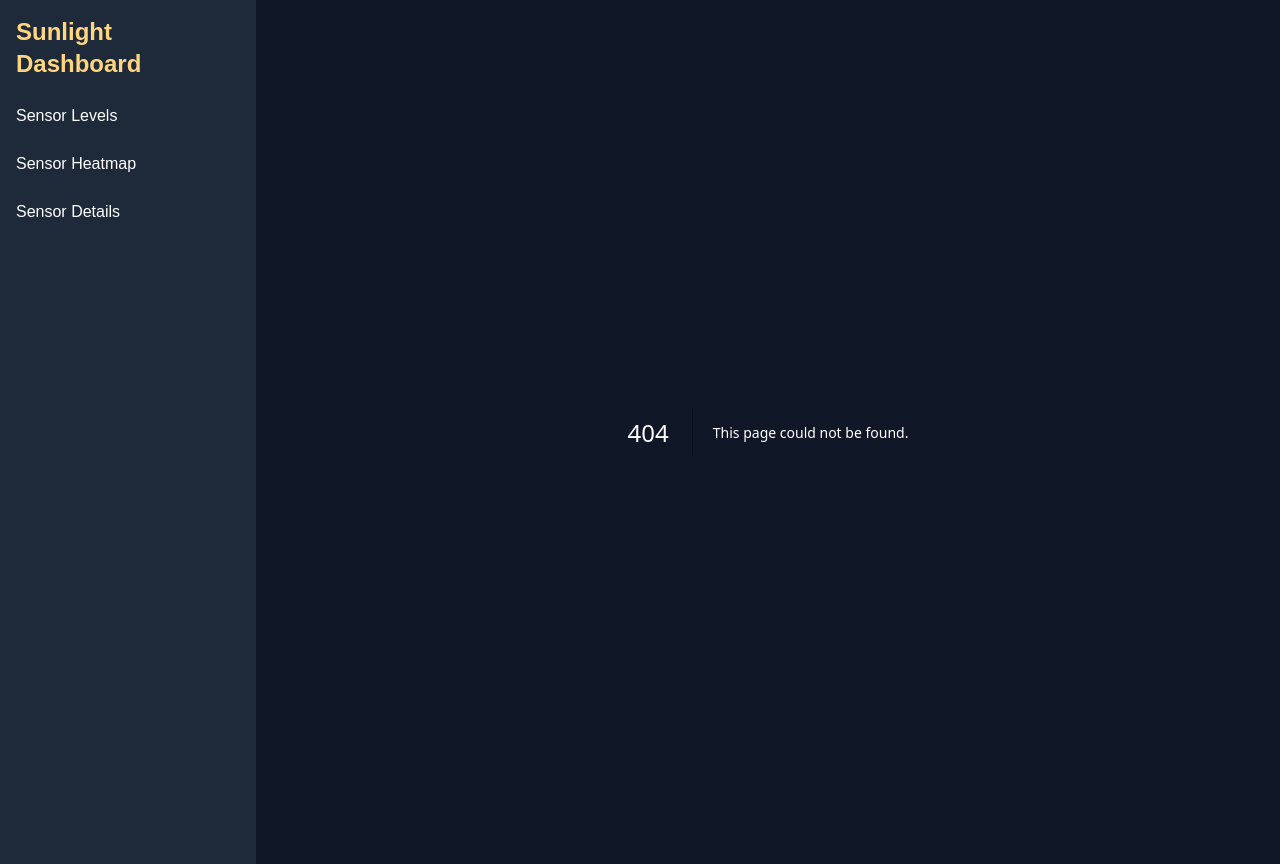
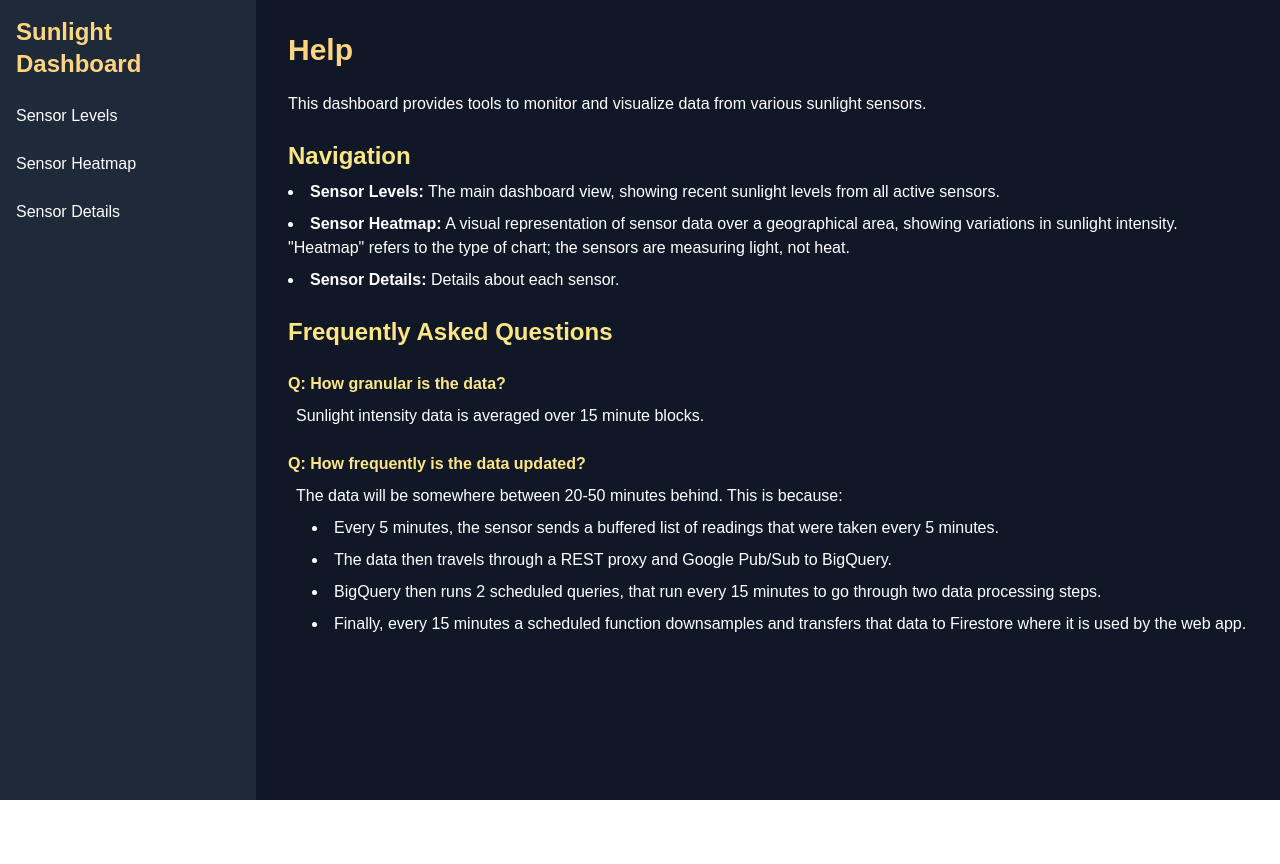
Before and after one commit to kden/sunlight_sensor_gcp, a Next.js app in the folder sunlight_web_app/: page /help in a window 1280 px wide. Before the commit this address had no page. After the commit the page ends 800 px from the top, so only its background shows below. Built offline with nearby package versions, Linux system fonts and the light colour scheme.

Commit message:
Add help page to web app

```diff
--- /dev/null
+++ b/sunlight_web_app/app/help/page.tsx
@@ -0,0 +1,72 @@
+/*
+ * app/help/page.tsx
+ *
+ * Help page for the Sunlight Sensor Dashboard.
+ *
+ * Copyright (c) 2025 Caden Howell (cadenhowell@gmail.com)
+ * Developed with assistance from ChatGPT 4o (2025) and Google Gemini 2.5 Pro (2025).
+ * Apache 2.0 Licensed as described in the file LICENSE
+ */
+
+import type { Metadata } from "next";
+
+export const metadata: Metadata = {
+  title: "Help - Sunlight Sensor Dashboard",
+  description: "Help and information about the sunlight sensor dashboard.",
+};
+
+export default function HelpPage() {
+  return (
+    <div>
+      <h1 className="text-3xl font-bold mb-6 text-amber-300">Help</h1>
+      <div className="space-y-4 text-white">
+        <p>
+          This dashboard provides tools to monitor and visualize data from various
+          sunlight sensors.
+        </p>
+        <h2 className="text-2xl font-semibold mt-6 mb-2 text-amber-200">
+          Navigation
+        </h2>
+        <ul className="list-disc list-inside space-y-2">
+          <li>
+            <strong>Sensor Levels:</strong> The main dashboard view, showing
+            recent sunlight levels from all active sensors.
+          </li>
+          <li>
+            <strong>Sensor Heatmap:</strong> A visual representation of sensor
+            data over a geographical area, showing variations in sunlight
+            intensity.  "Heatmap" refers to the type of chart; the sensors are measuring light, not heat.
+          </li>
+          <li>
+            <strong>Sensor Details:</strong> Details about each sensor.
+          </li>
+        </ul>
+        <h2 className="text-2xl font-semibold mt-6 mb-2 text-amber-200">
+          Frequently Asked Questions
+        </h2>
+
+             <dl>
+          <dt className="mt-6 font-semibold text-amber-200">
+            Q: How granular is the data?
+          </dt>
+          <dd className="mt-2 pl-2 text-white">
+            Sunlight intensity data is averaged over 15 minute blocks.
+          </dd>
+
+          <dt className="mt-6 font-semibold text-amber-200">
+            Q: How frequently is the data updated?
+          </dt>
+          <dd className="mt-2 pl-2 text-white">
+            The data will be somewhere between 20-50 minutes behind. This is because:
+            <ol className="list-disc list-inside space-y-2 mt-2 pl-4">
+              <li>Every 5 minutes, the sensor sends a buffered list of readings that were taken every 5 minutes.</li>
+              <li>The data then travels through a REST proxy and Google Pub/Sub to BigQuery.</li>
+              <li>BigQuery then runs 2 scheduled queries, that run every 15 minutes to go through two data processing steps.</li>
+              <li>Finally, every 15 minutes a scheduled function downsamples and transfers that data to Firestore where it is used by the web app.</li>
+            </ol>
+          </dd>
+        </dl>
+      </div>
+    </div>
+  );
+}
```
Also changed, not shown: 1 other file (tests, documents, lock files or other folders).
